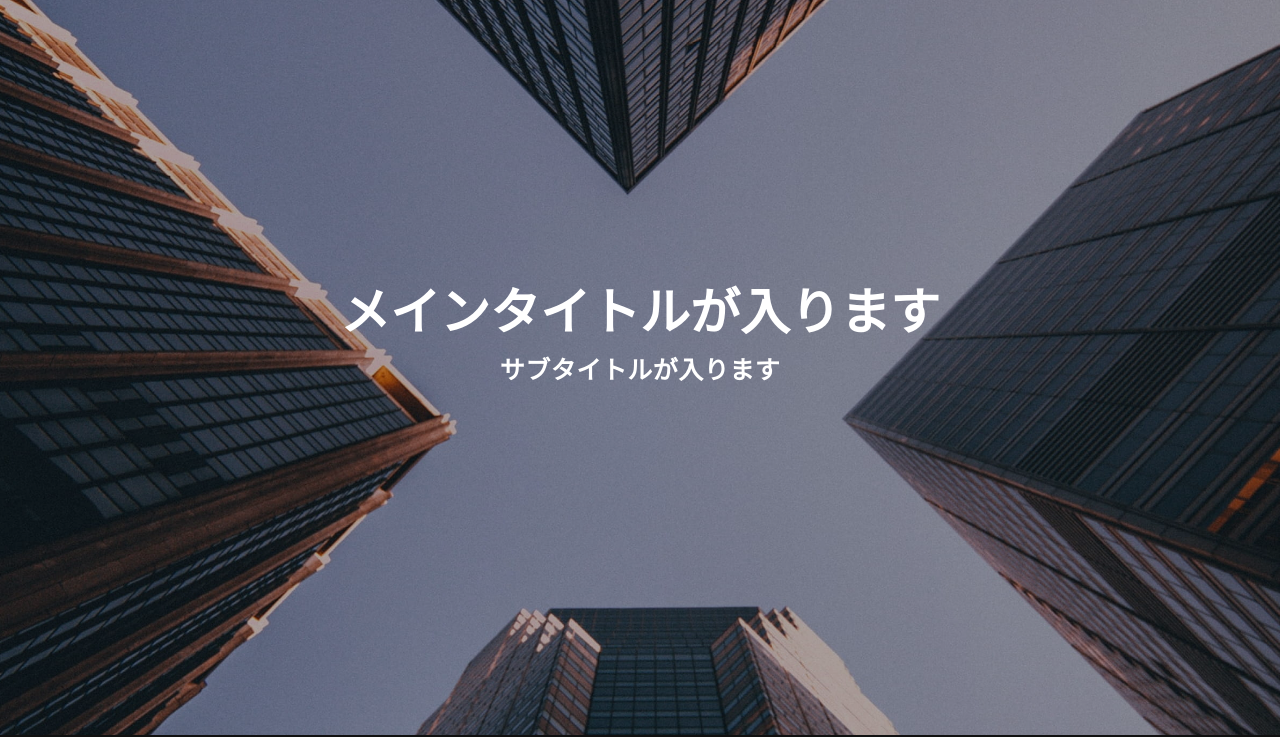
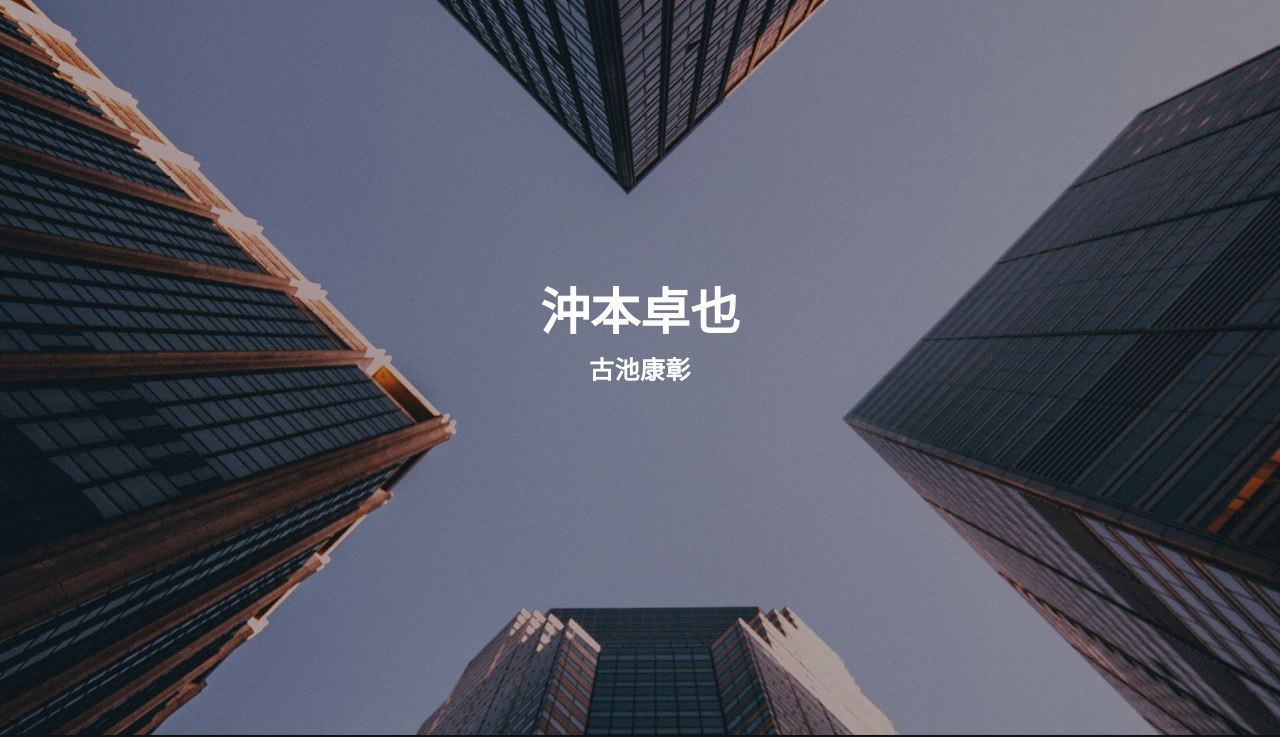
Before and after one commit to Yuta-0802/yu-test5, a website: page index.html in a window 1280 px wide. Shown: the part 65-802 px from the top of the page. Drawn offline with nearby package versions, Linux system fonts and the light colour scheme.

Commit message:
わわわわ

```diff
--- a/index.html
+++ b/index.html
@@ -67,8 +67,8 @@
 <!--MV-->
 <section class="mv">
   <div class="mv-texts">
-    <h1 class="mv-texts__main-title">メインタイトルが入ります</h1>
-    <h2 class="mv-texts__sub-title">サブタイトルが入ります</h2>
+    <h1 class="mv-texts__main-title">沖本卓也</h1>
+    <h2 class="mv-texts__sub-title">古池康彰</h2>
   </div>
   <div class="swiper-background">
   <div class="swiper-container">
```
